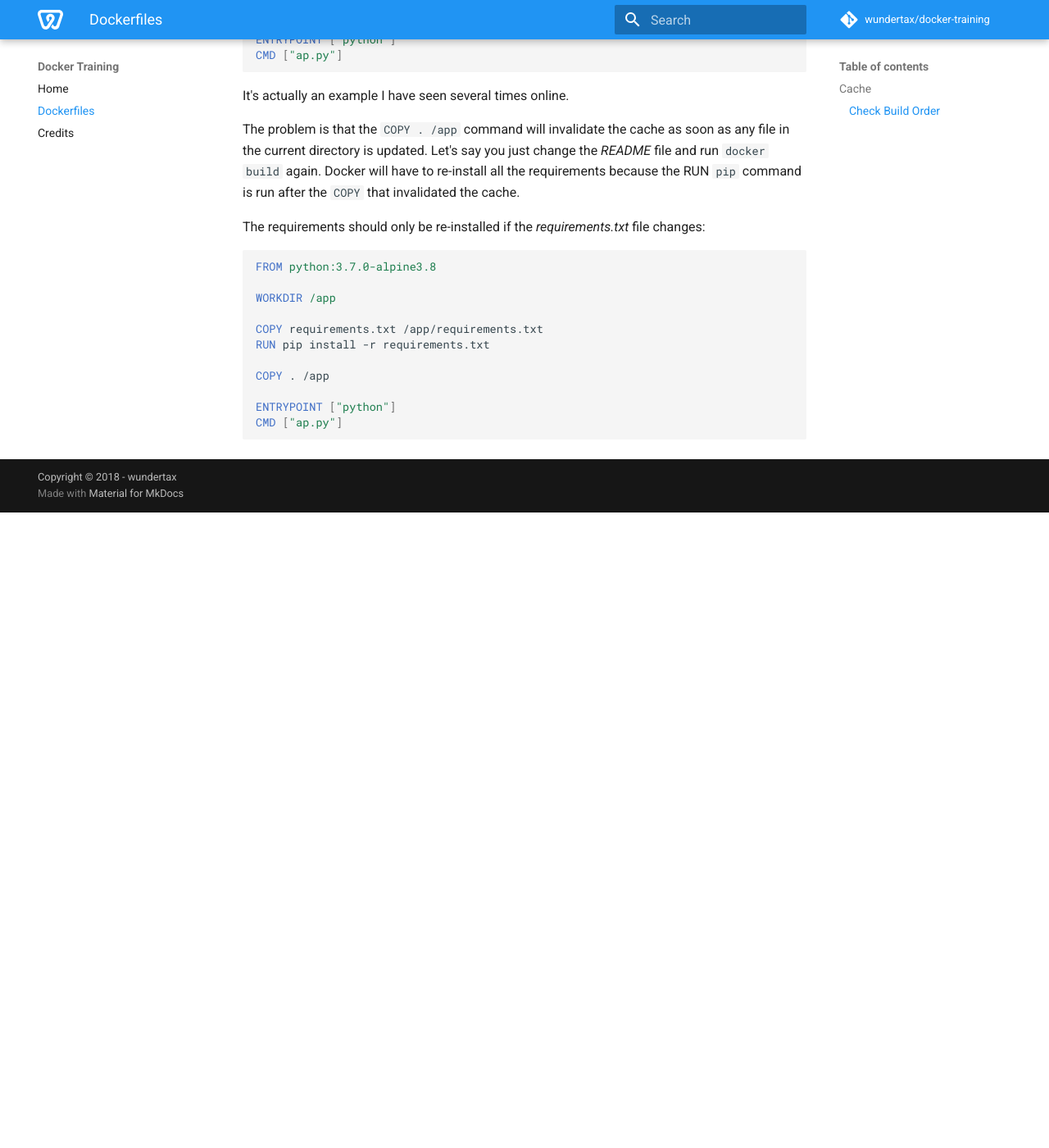
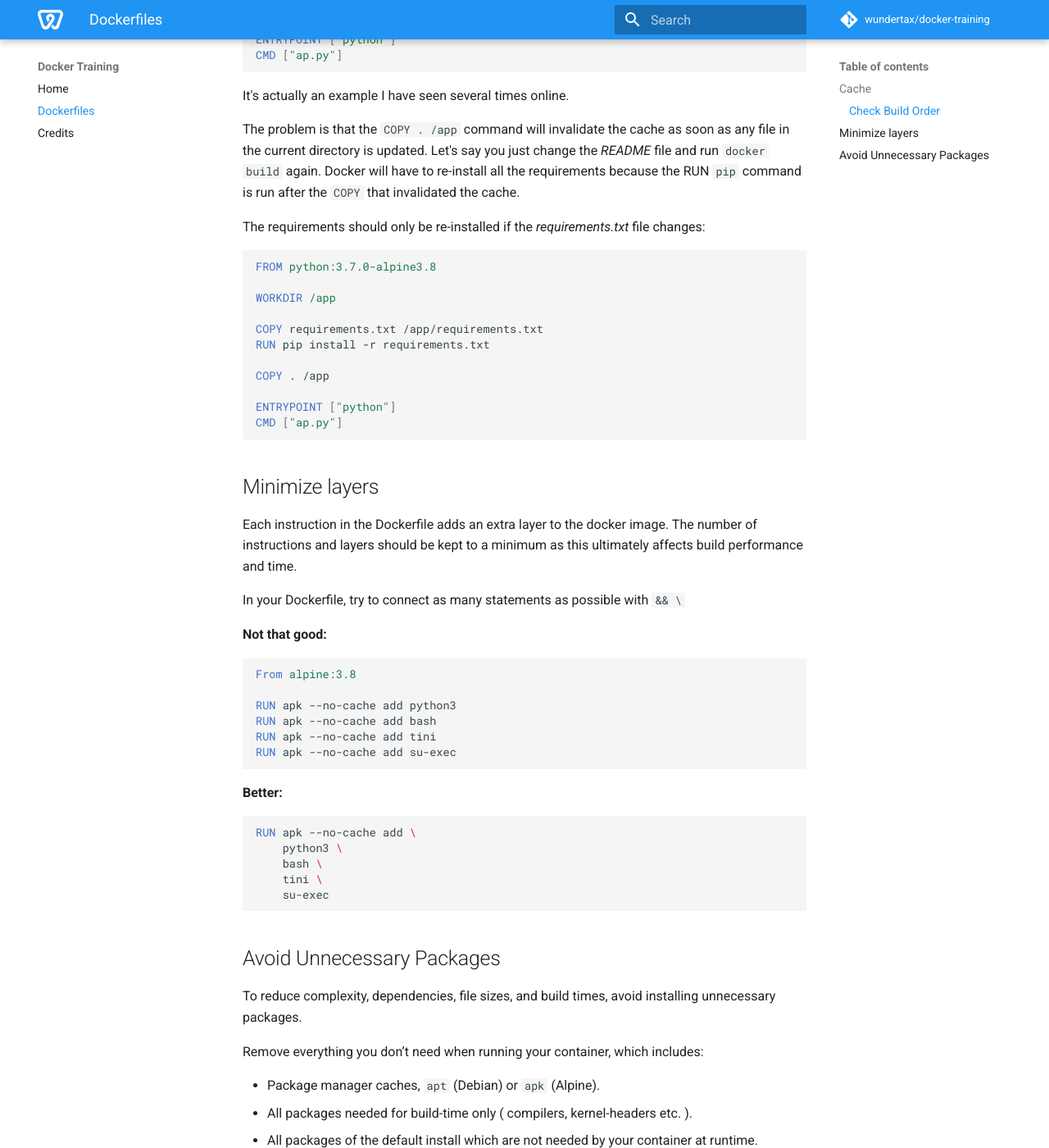
Before and after one commit to 2silver/docker-training, an MkDocs documentation site: the page built from docs/dockerfiles.md, in a window 1280 px wide and 1400 px high, scrolled down 800 px. Shown: the whole window at 82% size. Built offline with MkDocs 1.6.1 and Material for MkDocs 9.7.7, drawn with Linux system fonts in a browser that asks for light colours; comment, search, counter and statistics services are not loaded; old or Windows-style settings are respelled for this version of MkDocs; before the commit the page ends 1425 px from its top, so only the background shows below that; some of the changed text lies outside the part shown.

Commit message:
docs: Add layer info to dockerfiles docs

````diff
--- a/docs/dockerfiles.md
+++ b/docs/dockerfiles.md
@@ -51,3 +51,74 @@ COPY . /app
 ENTRYPOINT ["python"]
 CMD ["ap.py"]
 ```
+
+## Minimize layers
+
+Each instruction in the Dockerfile adds an extra layer to the docker image.
+The number of instructions and layers should be kept to a minimum as this ultimately affects build performance and time.
+
+In your Dockerfile, try to connect as many statements as possible with `&& \`
+
+**Not that good:**
+
+``` docker
+From alpine:3.8
+
+RUN apk --no-cache add python3
+RUN apk --no-cache add bash
+RUN apk --no-cache add tini
+RUN apk --no-cache add su-exec
+```
+
+**Better:**
+
+``` docker
+RUN apk --no-cache add \
+    python3 \
+    bash \
+    tini \
+    su-exec
+```
+
+## Avoid Unnecessary Packages
+
+To reduce complexity, dependencies, file sizes, and build times, avoid installing unnecessary packages.
+
+Remove everything you don’t need when running your container, which includes:
+
+- Package manager caches, `apt` (Debian) or `apk` (Alpine).
+- All packages needed for build-time only ( compilers, kernel-headers etc. ).
+- All packages of the default install which are not needed by your container at runtime.
+
+Following this practice, your Dockerfile could look like this:
+
+Example with Debian:
+
+``` docker
+FROM debian:9
+
+RUN apt-get update && apt-get -y upgrade && \
+    apt-get -y install $BUILD_PACKAGES && \
+    do-your-stuff && \
+    apt-get remove --purge -y $BUILD_PACKAGES && \
+    apt-get autoremove -y && \
+    rm -rf /var/lib/apt/lists/*
+```
+
+Example with Alpine:
+
+``` docker
+FROM alpine:3.8
+
+RUN apk add --no-cache --virtual .build-deps \
+    gcc \
+    libc-dev \
+    zlib-dev \
+    libjpeg-turbo-dev \
+    libpng-dev \
+    libxml2-dev \
+    libxslt-dev \
+    pcre-dev \
+    do-your-stuff && \
+    apk del .build-deps
+```
````
